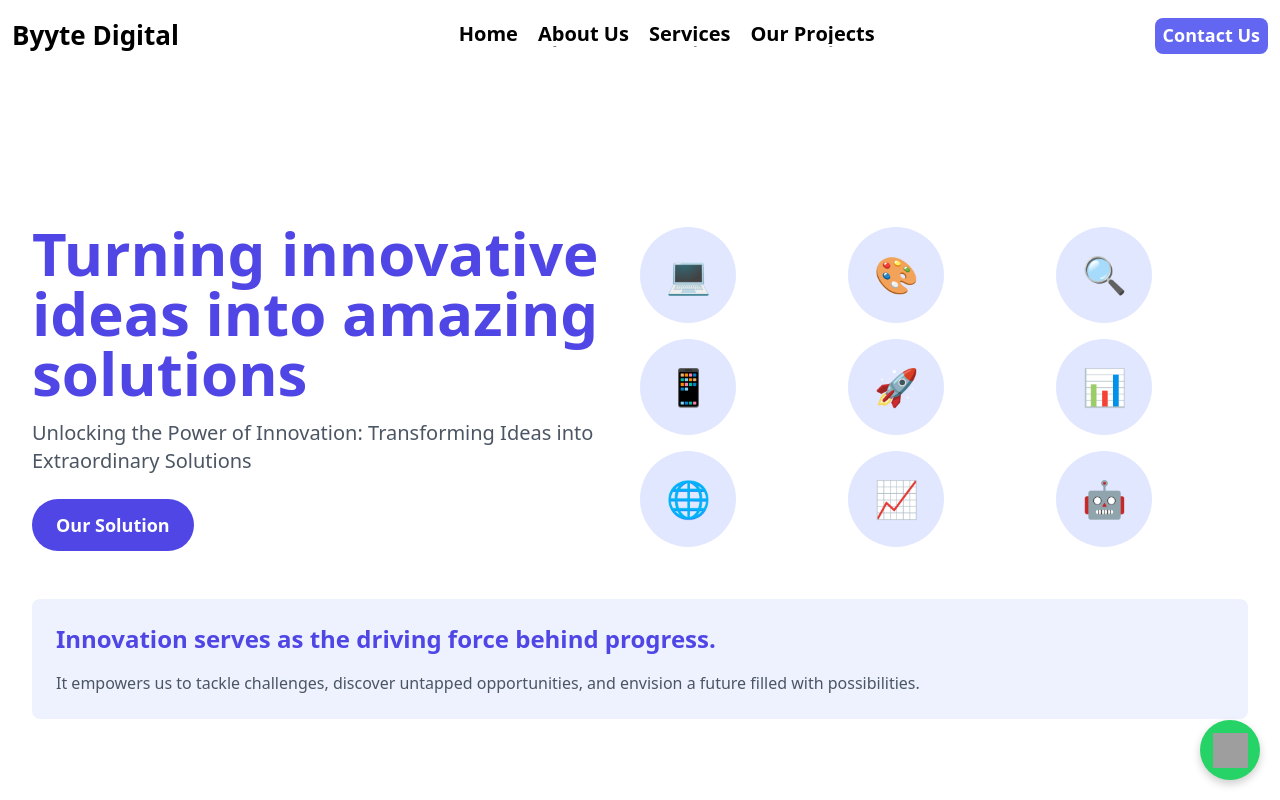
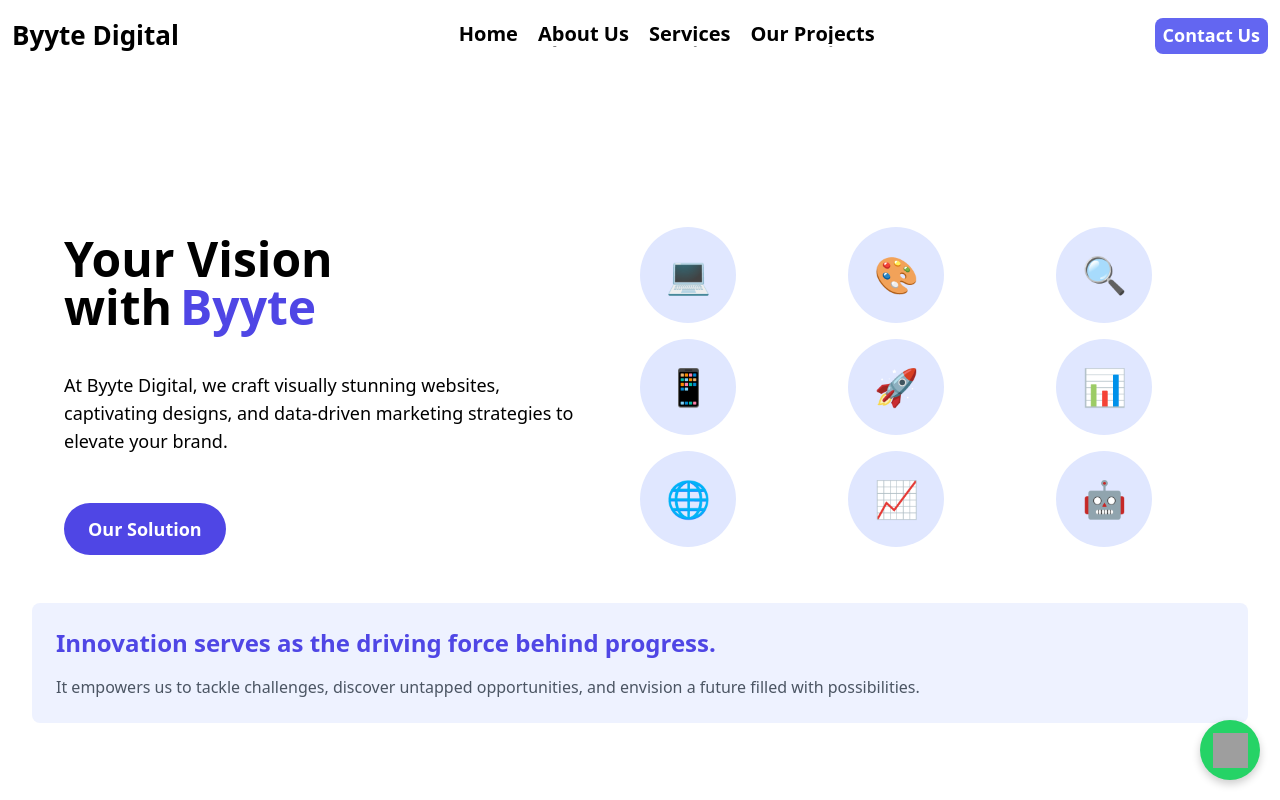
Before and after one commit to Souravhere/Bio-Link, a React (Vite) app: page / in a window 1280 px wide. Shown: the top 800 px of the page. Built offline with nearby package versions, Linux system fonts and the light colour scheme; grey boxes are pictures that could not be loaded.

Commit message:
few updates for the hero section

```diff
--- a/src/App.jsx
+++ b/src/App.jsx
@@ -15,7 +15,7 @@ function App() {
   return (
   <div className='w-full max-w-screen-xl mx-auto'>
     <NewHeroSection/>
-  <BoxesContainer/>
+  {/* <BoxesContainer/> */}
   <OurTeam/>
   {/* <Pagelink/> */}
   {/* <Founder/> */}
--- a/src/Components/NewHeroSection.jsx
+++ b/src/Components/NewHeroSection.jsx
@@ -1,5 +1,6 @@
 import React from 'react'
 import { motion } from 'framer-motion'
+import { NavLink } from 'react-router-dom'
 
 export default function NewHeroSection() {
   return (
@@ -12,12 +13,21 @@ export default function NewHeroSection() {
             animate={{ opacity: 1, y: 0 }}
             transition={{ duration: 0.5 }}
           >
-            <h1 className="text-4xl sm:text-5xl lg:text-6xl font-bold text-indigo-600 leading-tight mb-4">
-              Turning innovative ideas into amazing solutions
-            </h1>
-            <p className="text-xl text-gray-600 mb-6">
-              Unlocking the Power of Innovation: Transforming Ideas into Extraordinary Solutions
-            </p>
+            <motion.h1
+          className="text-4xl font-bold leading-none mt-2 sm:text-5xl py-2 sm:px-8 px-2"
+        >
+          Your Vision with
+          <span className="text-indigo-600 ml-2">Byyte</span>
+        </motion.h1>
+        <motion.p
+          className="px-8 mt-8 mb-12 text-lg"
+          transition={{ delay: 0.2 }}
+        >
+          At Byyte Digital, we craft visually stunning websites, captivating designs, and data-driven marketing strategies to elevate your brand.
+        </motion.p>
+        <NavLink to={'contactus'}
+        className="px-8"
+        >
             <motion.button
               className="bg-indigo-600 text-white px-6 py-3 rounded-full text-lg font-semibold hover:bg-indigo-700 transition duration-300"
               whileHover={{ scale: 1.05 }}
@@ -25,6 +35,7 @@ export default function NewHeroSection() {
             >
               Our Solution
             </motion.button>
+            </NavLink>
           </motion.div>
           <motion.div
             className="lg:w-1/2 mt-12 lg:mt-0"
--- a/src/Layout.jsx
+++ b/src/Layout.jsx
@@ -42,7 +42,7 @@ const Counter = () => {
 };
 
 function Layout() {
-  useSmoothScroll();
+  // useSmoothScroll();
   const [loading, setLoading] = useState(true);
 
   useEffect(() => {
```
